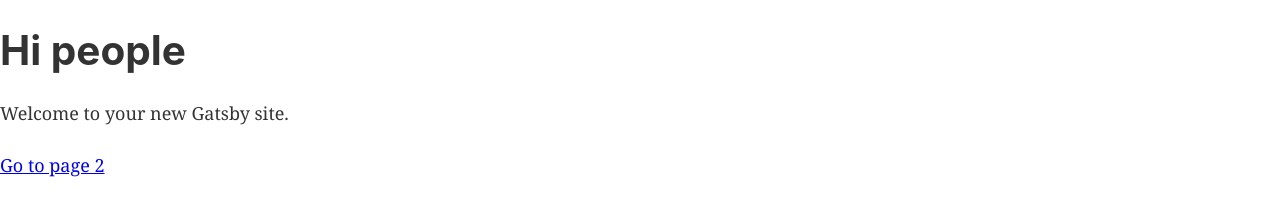
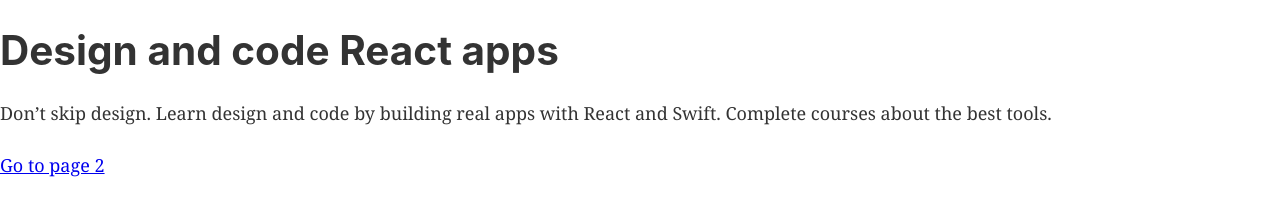
Before and after one commit to navin-moorthy/designcodeweb, a Gatsby site: page / in a window 1280 px wide. Shown: the part 47-262 px from the top of the page. Built offline with nearby package versions, Linux system fonts and the light colour scheme; Gatsby itself is replaced by a stand-in of ours.

Commit message:
refactor(seo): 🔍 update title & description

```diff
--- a/gatsby-config.js
+++ b/gatsby-config.js
@@ -1,8 +1,8 @@
 module.exports = {
   siteMetadata: {
-    title: `Gatsby Default Starter`,
-    description: `Kick off your next, great Gatsby project with this default starter. This barebones starter ships with the main Gatsby configuration files you might need.`,
-    author: `@gatsbyjs`,
+    title: `Design+Code`,
+    description: `Don’t skip design. Learn design and code by building real apps with React and Swift. Complete courses about the best tools.`,
+    author: `@mengto`,
   },
   plugins: [
     `gatsby-plugin-react-helmet`,
--- a/src/pages/index.js
+++ b/src/pages/index.js
@@ -8,8 +8,11 @@
     <Layout>
       <SEO title="Home" />
       <img src="/images/logos/logo.svg" alt="logo" />
-      <h1>Hi people</h1>
-      <p>Welcome to your new Gatsby site.</p>
+      <h1>Design and code React apps</h1>
+      <p>
+        Don’t skip design. Learn design and code by building real apps with
+        React and Swift. Complete courses about the best tools.
+      </p>
       <Link to="/page-2/">Go to page 2</Link> <br />
     </Layout>
   )
```
